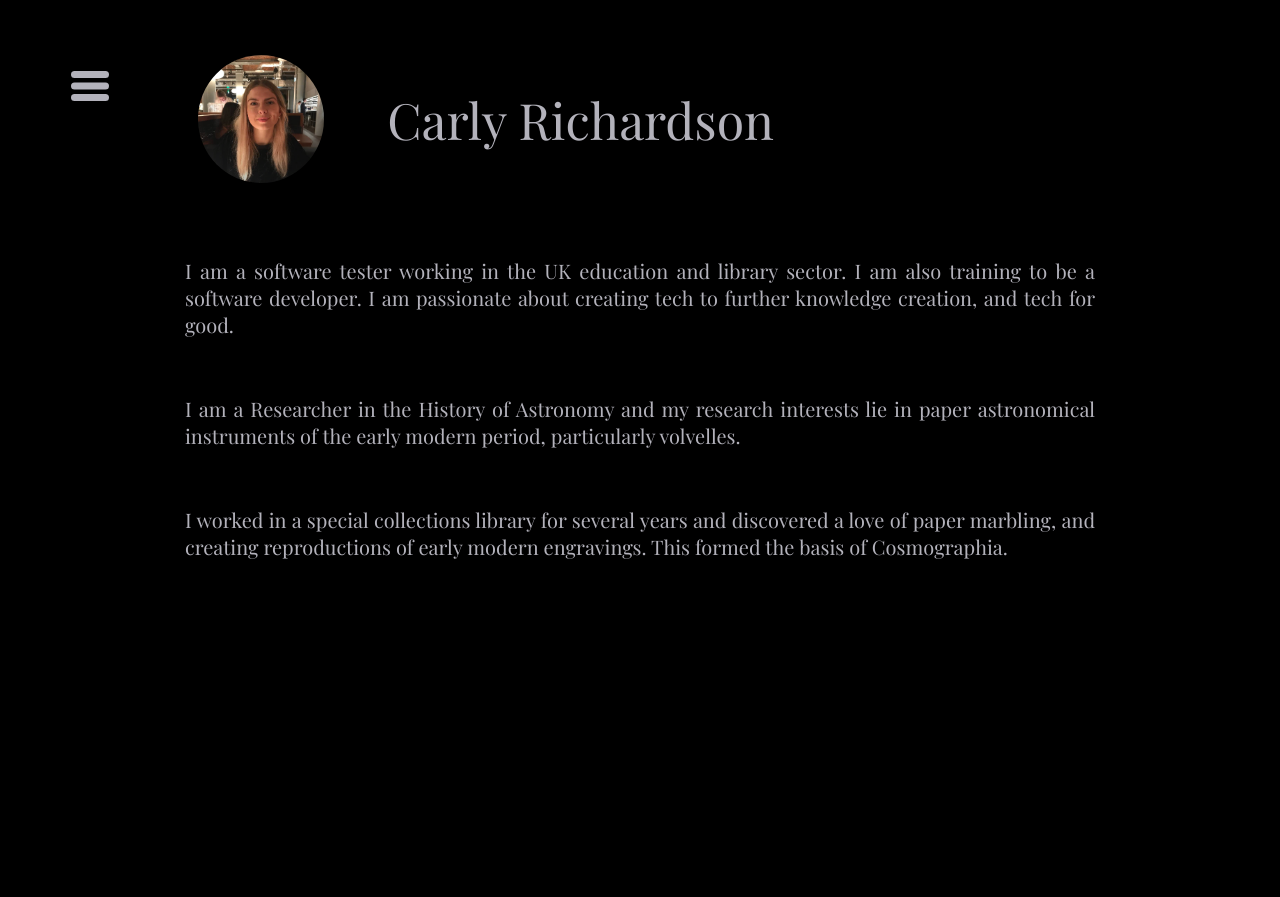
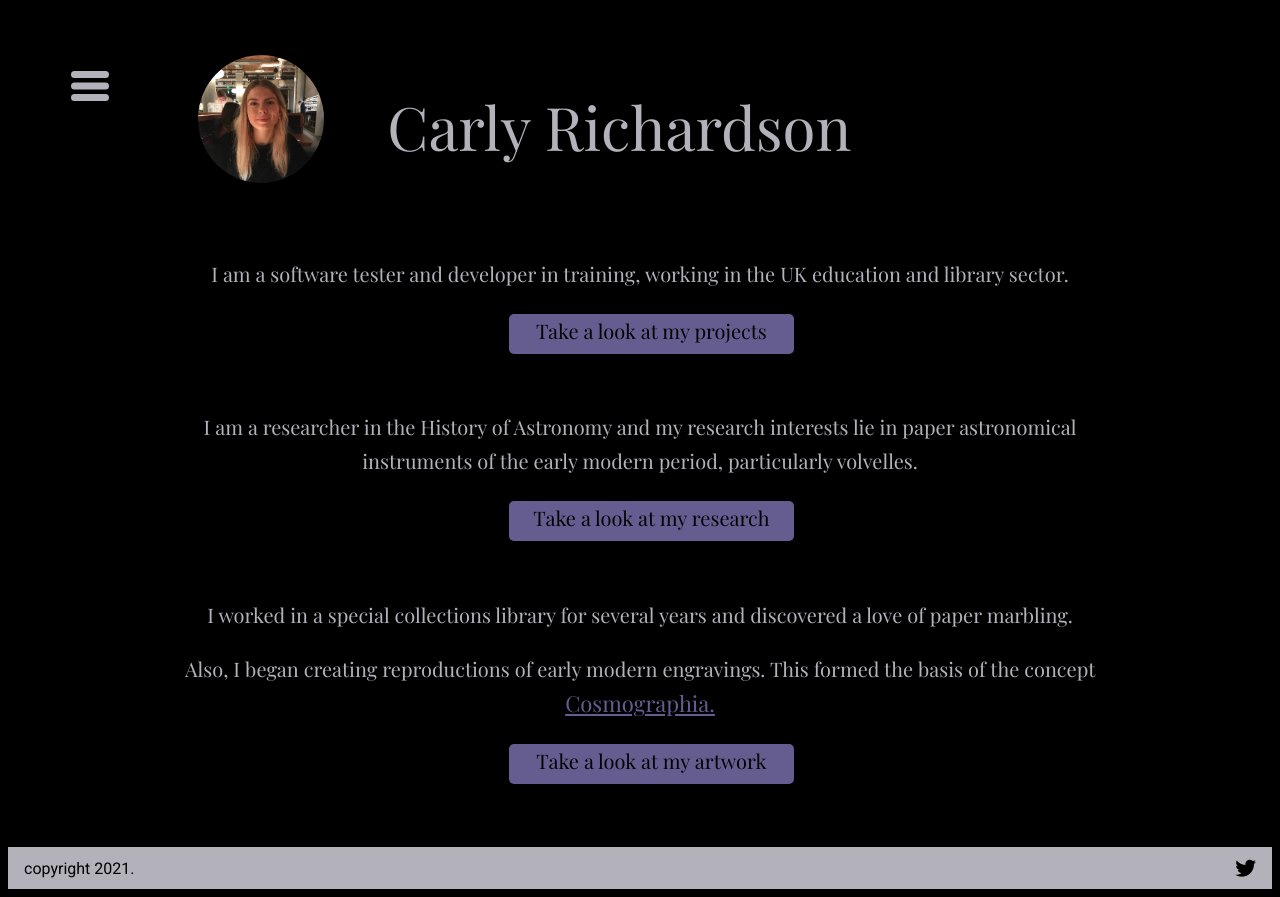
Before and after one commit to carlyannrich/portfolio-vanilla, a plain HTML site: page index.html in a window 1280 px wide. Before the commit the page ends 800 px from the top, so only its background shows below. Drawn offline with nearby package versions, Linux system fonts and the light colour scheme.

Commit message:
added footer

```diff
--- a/index.html
+++ b/index.html
@@ -5,6 +5,10 @@
     <meta name="viewport" content="width=device-width, initial-scale=1.0" />
     <link rel="stylesheet" href="style.css" />
     <script type="text/javascript" src="index.js"></script>
+    <script
+      src="https://kit.fontawesome.com/616a294cb5.js"
+      crossorigin="anonymous"
+    ></script>
     <link
       href="https://fonts.googleapis.com/css?family=Playfair+Display"
       rel="stylesheet"
@@ -58,22 +62,48 @@
     <main>
       <section class="text">
         <div class="textbox">
-          I am a software tester working in the UK education and library sector.
-          I am also training to be a software developer. I am passionate about
-          creating tech to further knowledge creation, and tech for good.
+          <p>
+            I am a software tester and developer in training, working in the UK
+            education and library sector.
+          </p>
+        </div>
+        <div class="card-panel">
+          <span>Take a look at my projects</span>
         </div>
         <div class="textbox">
-          I am a Researcher in the History of Astronomy and my research
-          interests lie in paper astronomical instruments of the early modern
-          period, particularly volvelles.
+          <p>
+            I am a researcher in the History of Astronomy and my research
+            interests lie in paper astronomical instruments of the early modern
+            period, particularly volvelles.
+          </p>
+        </div>
+        <div class="card-panel">
+          <span>Take a look at my research</span>
         </div>
         <div class="textbox">
-          I worked in a special collections library for several years and
-          discovered a love of paper marbling, and creating reproductions of
-          early modern engravings. This formed the basis of Cosmographia.
+          <p>
+            I worked in a special collections library for several years and
+            discovered a love of paper marbling.
+          </p>
+          <p>
+            Also, I began creating reproductions of early modern engravings.
+            This formed the basis of the concept <a href="#">Cosmographia.</a>
+          </p>
+        </div>
+        <div class="card-panel">
+          <span>Take a look at my artwork</span>
         </div>
       </section>
     </main>
-    <footer></footer>
+    <footer class="social-footer">
+      <div>copyright 2021.</div>
+      <div class="social-footer-icons">
+        <div>
+          <a href="https://twitter.com/library_carlyr"
+            ><i class="fa fa-twitter" aria-hidden="true"></i
+          ></a>
+        </div>
+      </div>
+    </footer>
   </body>
 </html>
--- a/style.css
+++ b/style.css
@@ -4,6 +4,30 @@ body {
     background-color: black;
     font-family: 'Roboto';
 }
+
+/* link styling */
+
+a {
+    font-size: 22px;
+}
+
+a:link {
+    color: #655D90;
+}
+
+a:visited {
+    color: #655D90;
+}
+
+a:hover {
+    color: #B3B2BB;
+}
+
+a:active {
+    color: #655D90;
+}
+
+/* end link styling */
 
 #menu {
     width: 15%;
@@ -18,7 +42,7 @@ body {
 }
 
 h1 {
-    font-size: 40px;
+    font-size: 50px;
     color: #B3B2BB;
     font-family: 'Playfair Display';
     font-weight: 500;
@@ -32,10 +56,22 @@ h1 {
     font-weight: 200;
     font-size: 20px;
     margin: 2%;
+    text-align: center;
+    line-height: 170%;
 }
 
 .textbox {
     margin: 2% 10% 5% 10%;
+}
+
+.card-panel {
+    background-color: #655D90;
+    color: black;
+    border-radius: 5px;
+    width: 80%;
+    text-align: center;
+    margin-left: 10%;
+    height: 40px;
 }
 
 /* This code is for the overlay and the menu buttons */
@@ -86,6 +122,40 @@ h1 {
     cursor: pointer;
 }
 
+/* end overlay and menu buttons*/
+
+/* start footer */
+
+.social-footer {
+    padding: 1rem;
+    background: #B3B2BB;
+    display: -webkit-flex;
+    display: -ms-flexbox;
+    display: flex;
+    -webkit-align-items: center;
+    -ms-flex-align: center;
+    align-items: center;
+    -webkit-justify-content: space-between;
+    -ms-flex-pack: justify;
+    justify-content: space-between;
+    height: 10px;
+    margin-top: 10%;
+}
+
+.social-footer .social-footer-icons .fa {
+    font-size: 1.3rem;
+    color: black;
+}
+
+.social-footer .social-footer-icons .fa:hover {
+    color: #4a4a4a;
+    transition: color 0.3s ease-in;
+}
+
+/* end footer */
+
+/* CSS animations */
+
 /* These are media queries for tablet and desktop display*/
 
 /* for tablets */
@@ -118,6 +188,14 @@ h1 {
     .overlay a {
         font-size: 45px;
     }
+    .card-panel {
+        width: 50%;
+        margin-left: 25%;
+        height: 60px;
+    }
+    .social-footer {
+        margin-top: -5%;
+    }
 }
 
 /* for desktops */
@@ -133,7 +211,7 @@ h1 {
         margin-left: 15%;
     }
     h1 {
-        font-size: 50px;
+        font-size: 60px;
         margin-top: -8%;
         margin-left: 30%;
     }
@@ -141,12 +219,23 @@ h1 {
         margin-top: 7%;
         margin-left: 5%;
         font-size: 20px;
-        text-align: justify;
     }
     .textbox {
-        margin: 2% 10% 5% 10%;
+        margin: 5% 10% 2% 10%;
     }
     .overlay-content {
         margin-left: 5%;
+        margin-top: 5px;
+    }
+    .overlay .closebtn {
+        height: 20%;
+    }
+    .card-panel {
+        width: 25%;
+        margin-left: 38.5%;
+        height: 40px;
+    }
+    .social-footer {
+        margin-top: -10%;
     }
 }
```
Also changed, not shown: art.html (+10 -1 lines), blog.html (+10 -1 lines), contact.html (+10 -1 lines), cv.html (+10 -1 lines), research.html (+10 -1 lines), tech.html (+10 -1 lines).
